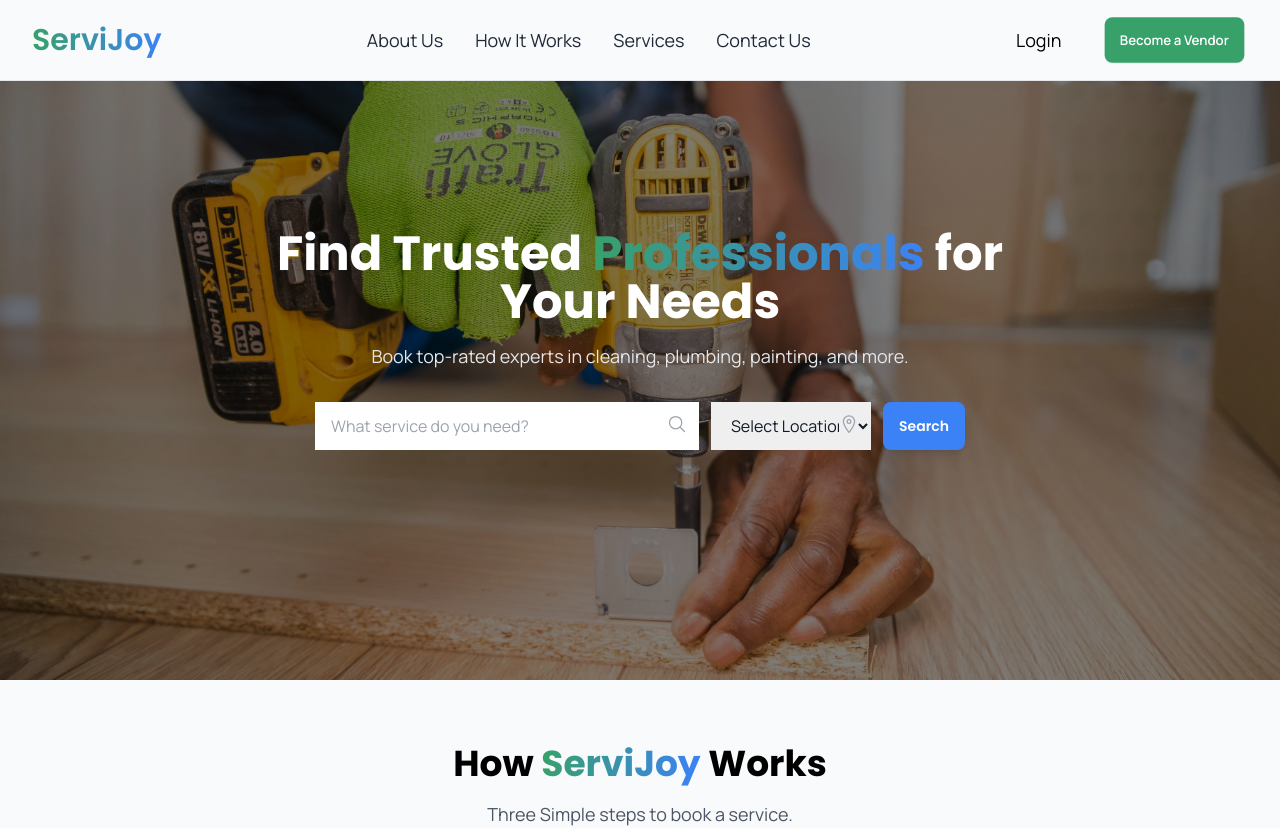
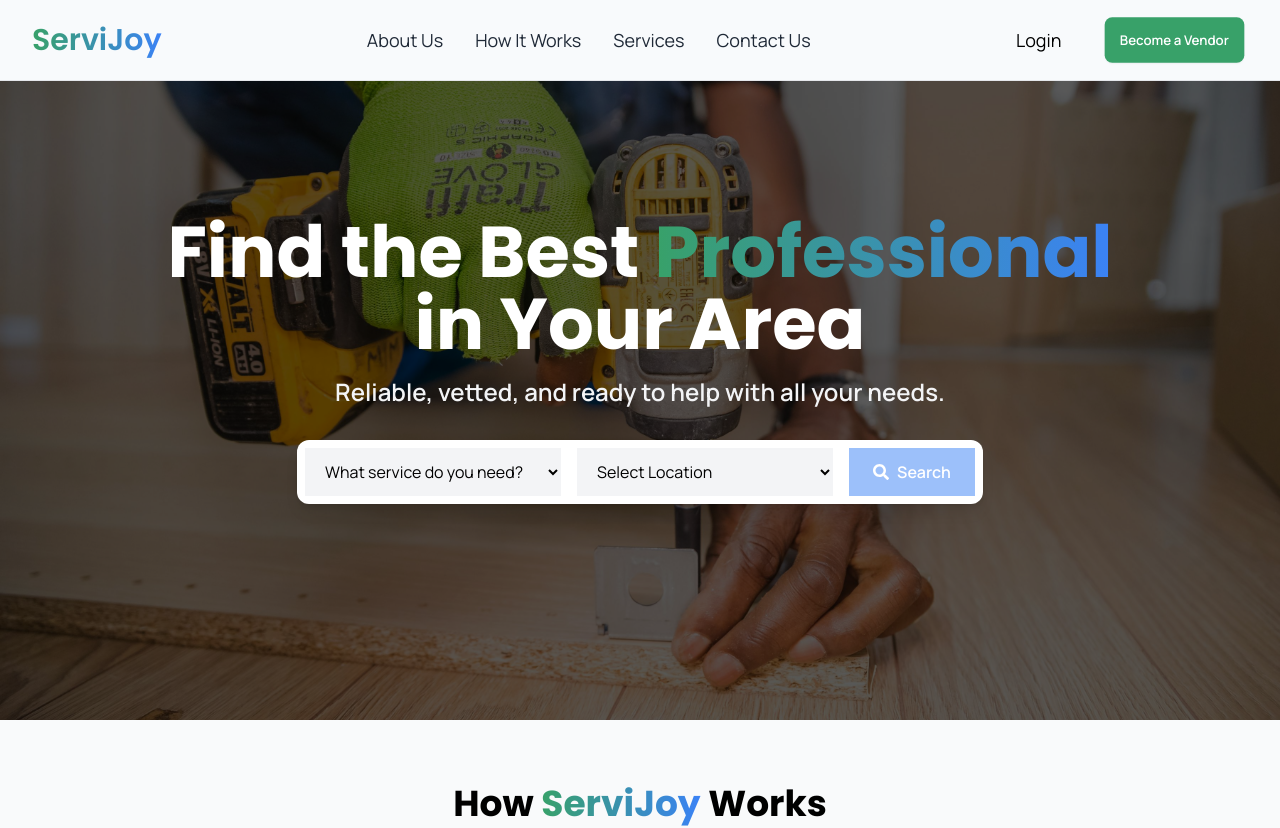
Before and after one commit to mayor-style/servijoy, a React (Vite) app: page / in a window 1280 px wide. Shown: the top 828 px of the page. Built offline with nearby package versions, Linux system fonts and the light colour scheme.

Commit message:
changed the hero section design

```diff
--- a/src/components/HomeSections/Hero.jsx
+++ b/src/components/HomeSections/Hero.jsx
@@ -1,114 +1,80 @@
-import React, { useState } from "react";
-import { motion } from "framer-motion"; // Animation library
-import { IoLocationOutline, IoSearchOutline } from "react-icons/io5"; // Icons
+import React, { useState } from 'react';
+import { IoIosArrowForward } from 'react-icons/io';
+import { FaSearch } from 'react-icons/fa';
+import { Link } from 'react-router-dom';
 
-const HeroSection = () => {
-  // State for dropdown visibility
-  const [showDropdown, setShowDropdown] = useState(false);
-  const [selectedService, setSelectedService] = useState("");
-  const [selectedLocation, setSelectedLocation] = useState("");
+const Hero = () => {
+  const [selectedService, setSelectedService] = useState('');
+  const [selectedLocation, setSelectedLocation] = useState('');
 
-  // Dummy service & location data
-  const services = ["Cleaning", "Plumbing", "Painting", "Electrical", "Carpentry"];
-  const locations = ["Ilorin", "Lagos", "Abuja", "Port Harcourt", "Kano"];
+  // Example Services (Replace with actual API fetch later)
+  const services = ['Plumbing', 'Cleaning', 'Electrician', 'Painting', 'Carpentry', 'AC Repair'];
+  const locations = ['Ilorin', 'Lagos', 'Abuja', 'Port Harcourt', 'Kano', 'Ibadan'];
 
   return (
-    <section className="relative bg-cover bg-center max-lg:py-40 lg:h-[85vh] flex items-center px-0 justify-center text-center text-white bg-hero"
-    >
-      <div className="bg-black bg-opacity-50 absolute inset-0"></div> {/* Dark overlay */}
+    <div className="py-[170px] lg:py-0 lg:min-h-[90vh] flex w-full relative bg-hero bg-no-repeat bg-cover bg-center">
+      {/* Gradient Overlay */}
+      <div className="absolute inset-0 bg-black/65"></div>
 
-      <div className="relative z-10 max-w-3xl mx-auto px-5">
-        {/* Animated Headline */}
-        <motion.h1
-          className="text-3xl xs:text-4xl lg:text-5xl font-header font-bold leading-tight"
-          initial={{ opacity: 0, y: 20 }}
-          animate={{ opacity: 1, y: 0 }}
-          transition={{ duration: 1 }}
-          whileHover={{ textShadow: "0px 0px 10px rgba(255, 255, 255, 0.8)" }}
-        >
-          Find Trusted <span className="text-gradient">Professionals</span> for Your Needs
-        </motion.h1>
+      {/* Hero Content */}
+      <div className="relative flex text-center w-full m-auto justify-center items-center flex-col text-white z-10 px-5 md:px-10">
+
+        {/* Headline */}
+        <h1 className="text-4xl md:text-5xl lg:text-6xl xl:text-7xl font-bold font-header leading-tight">
+          Find the Best <span className="text-gradient">Professional</span> <br className="hidden md:block" /> in Your Area
+        </h1>
 
         {/* Subtext */}
-        <motion.p
-          className="mt-4 text-lg text-gray-200"
-          initial={{ opacity: 0 }}
-          animate={{ opacity: 1 }}
-          transition={{ delay: 0.5, duration: 1 }}
-        >
-          Book top-rated experts in cleaning, plumbing, painting, and more.
-        </motion.p>
+        <p className="sm:text-lg max-xs:text-sm md:text-xl lg:text-2xl text-light-gray font-semibold lg:max-w-3xl xl:max-w-4xl mt-4">
+          Reliable, vetted, and ready to help with all your needs.
+        </p>
 
-        {/* Search Bar with Dropdown */}
-        <motion.div
-          className="mt-8 flex items-center max-md:flex-col justify-center gap-3"
-          initial={{ opacity: 0, y: 20 }}
-          animate={{ opacity: 1, y: 0 }}
-          transition={{ delay: 1, duration: 1 }}
-        >
-          {/* Input Field */}
-          <div className="relative w-72 md:w-96">
-            <input
-              type="text"
-              placeholder="What service do you need?"
-              className="w-full px-4 py-3 rounded-lg text-gray-900 focus:ring-yellow-400 focus:border-yellow-400 outline-none"
+        {/* Service & Location Search */}
+        <div className="mt-8 bg-white rounded-xl flex flex-col md:flex-row p-4 md:p-2 items-center gap-4 shadow-lg w-full md:w-auto max-w-3xl">
+
+          {/* Service Dropdown */}
+          <div className="relative flex-1 w-full md:w-64">
+            <select
+              className="w-full px-4 py-3 text-black bg-gray-100 rounded-lg outline-none focus:ring-2 focus:ring-blue-500"
               value={selectedService}
-              onFocus={() => setShowDropdown(true)}
               onChange={(e) => setSelectedService(e.target.value)}
-            />
-            <IoSearchOutline className="absolute right-3 top-3 text-gray-400 text-xl" />
-            {/* Dropdown */}
-            {showDropdown && (
-              <ul className="absolute w-full bg-white shadow-lg rounded-lg mt-2 overflow-hidden">
-                {services
-                  .filter((service) =>
-                    service.toLowerCase().includes(selectedService.toLowerCase())
-                  )
-                  .map((service, index) => (
-                    <li
-                      key={index}
-                      className="px-4 py-2 text-gray-900 hover:bg-yellow-100 cursor-pointer"
-                      onClick={() => {
-                        setSelectedService(service);
-                        setShowDropdown(false);
-                      }}
-                    >
-                      {service}
-                    </li>
-                  ))}
-              </ul>
-            )}
+            >
+              <option value="">What service do you need?</option>
+              {services.map((service, index) => (
+                <option key={index} value={service}>{service}</option>
+              ))}
+            </select>
           </div>
 
           {/* Location Dropdown */}
-          <div className="relative w-72 md:w-40">
+          <div className="relative flex-1 w-full md:w-64">
             <select
-              className="w-full px-4 py-3 rounded-lg text-gray-900 focus:ring-yellow-400 focus:border-yellow-400 outline-none"
+              className="w-full px-4 py-3 text-black bg-gray-100 rounded-lg outline-none focus:ring-2 focus:ring-blue-500"
               value={selectedLocation}
               onChange={(e) => setSelectedLocation(e.target.value)}
             >
               <option value="">Select Location</option>
               {locations.map((location, index) => (
-                <option key={index} value={location}>
-                  {location}
-                </option>
+                <option key={index} value={location}>{location}</option>
               ))}
             </select>
-            <IoLocationOutline className="absolute right-3 top-3 text-gray-400 text-xl" />
           </div>
 
           {/* Search Button */}
-          <motion.button
-            className="btn max-md:w-72 bg-blue-500 text-white  font-semibold shadow-lg  transition-all"
-            whileHover={{ scale: 1.05, opacity:0.7 }}
-            whileTap={{ scale: 0.95 }}
+          <Link
+            to={`/services?category=${selectedService}&location=${selectedLocation}`}
+            className={`flex items-center px-6 py-3 bg-blue-500 text-white font-semibold rounded-lg transition ${
+              !selectedService || !selectedLocation ? 'opacity-50 pointer-events-none' : 'hover:bg-blue-600'
+            }`}
           >
-            Search
-          </motion.button>
-        </motion.div>
+            <FaSearch className="mr-2" /> Search
+          </Link>
+
+        </div>
+
       </div>
-    </section>
+    </div>
   );
 };
 
-export default HeroSection;
+export default Hero;
```
